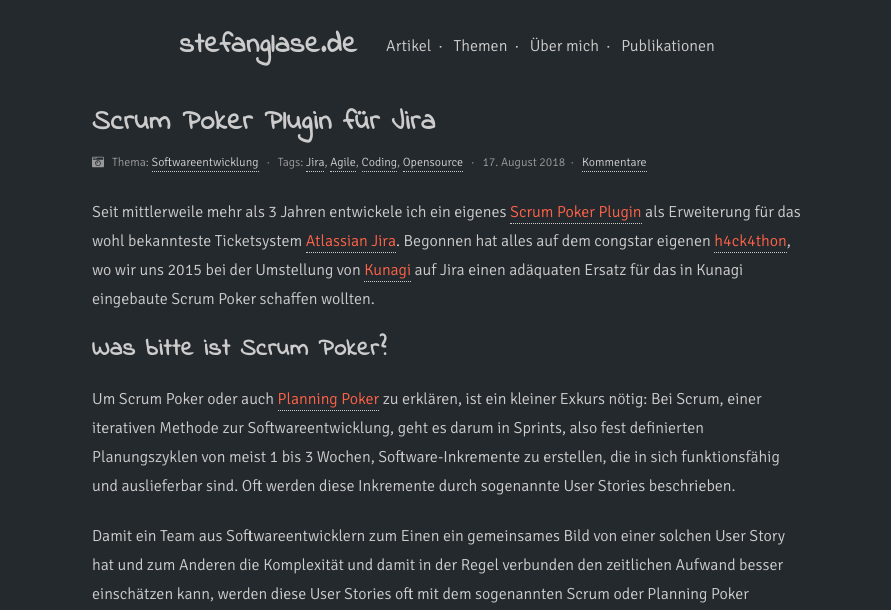
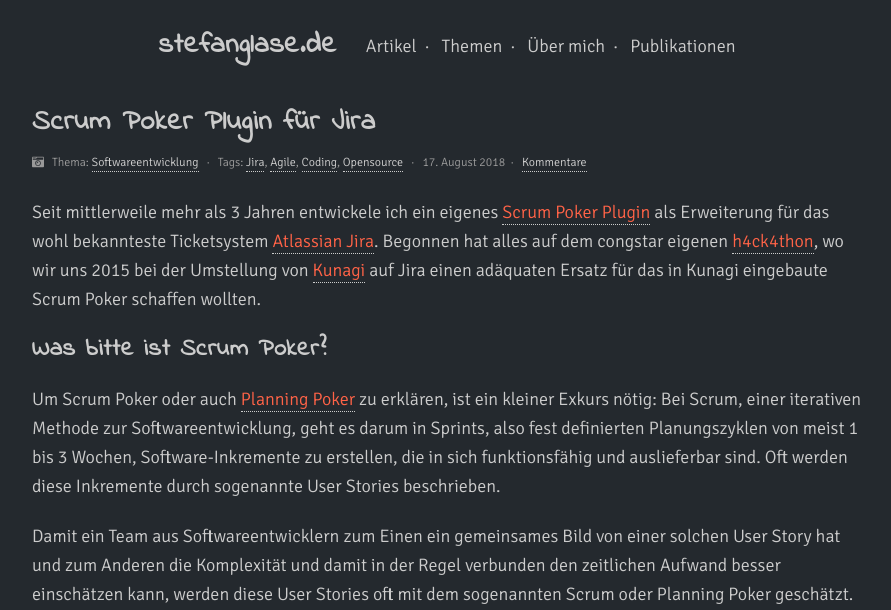
Before and after one commit to codescape/codescape.github.com, a Jekyll site: the page built from index.html, in a window 1280 px wide and 1400 px high. Shown: the top 610 px of the window, without its empty margins (193-1084 px from the left). Built offline with Jekyll 4.4.1, drawn with Linux system fonts in a browser that asks for light colours; nearby versions of some CDN libraries; the list of posts is cut into pages by our own code; comment, search, counter and statistics services are not loaded; grey boxes are pictures that could not be loaded.

Commit message:
feat: increase font size and maximum width

```diff
--- a/_includes/css/content.css
+++ b/_includes/css/content.css
@@ -1,5 +1,5 @@
 #content {
-  max-width: 710px;
+  max-width: 830px;
   padding: 0 20px;
   margin: 20px auto; }
 
--- a/_includes/css/footer.css
+++ b/_includes/css/footer.css
@@ -3,7 +3,7 @@
   font-size: 14px; }
 
 #elsewhere {
-  max-width: 710px;
+  max-width: 830px;
   padding: 21px 10px 0 10px;
   margin: 0 auto; }
 
@@ -15,7 +15,7 @@
   margin-right: 10px; }
 
 #footer {
-  max-width: 710px;
+  max-width: 830px;
   margin: 20px auto;
   text-align: center; }
 
--- a/_includes/css/global.css
+++ b/_includes/css/global.css
@@ -5,7 +5,7 @@
   background: #24292e;
   font-family: 'Signika', serif;
   font-weight: 300;
-  font-size: 16px;
+  font-size: 18px;
   line-height: 29px;
   -webkit-font-smoothing: antialiased;
   color: #ccc; }
```
